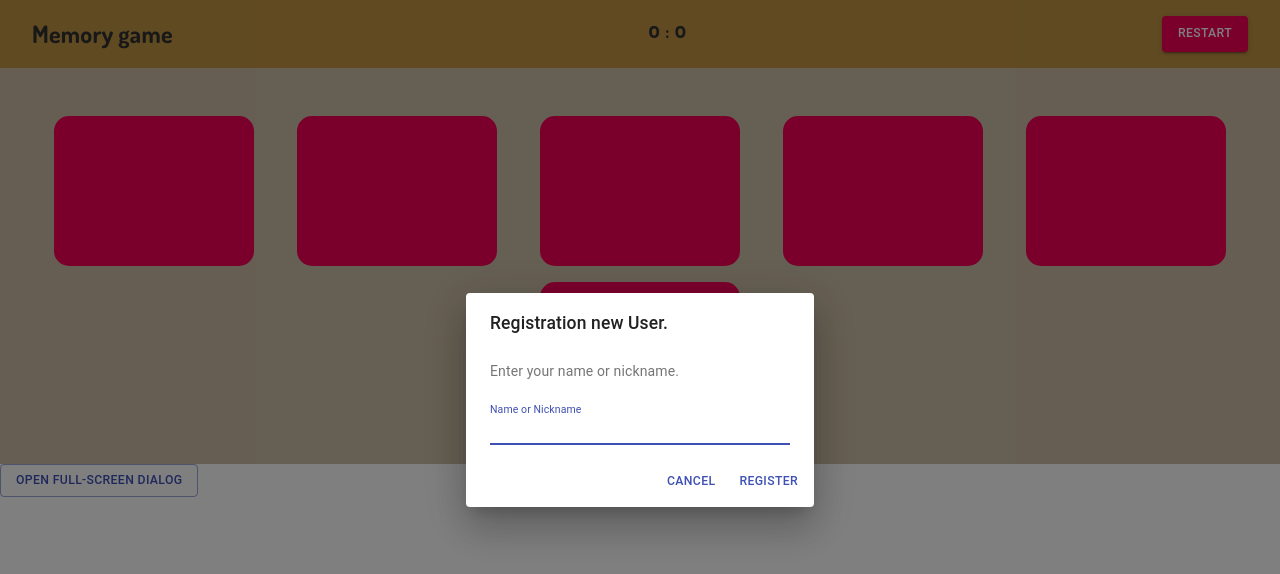
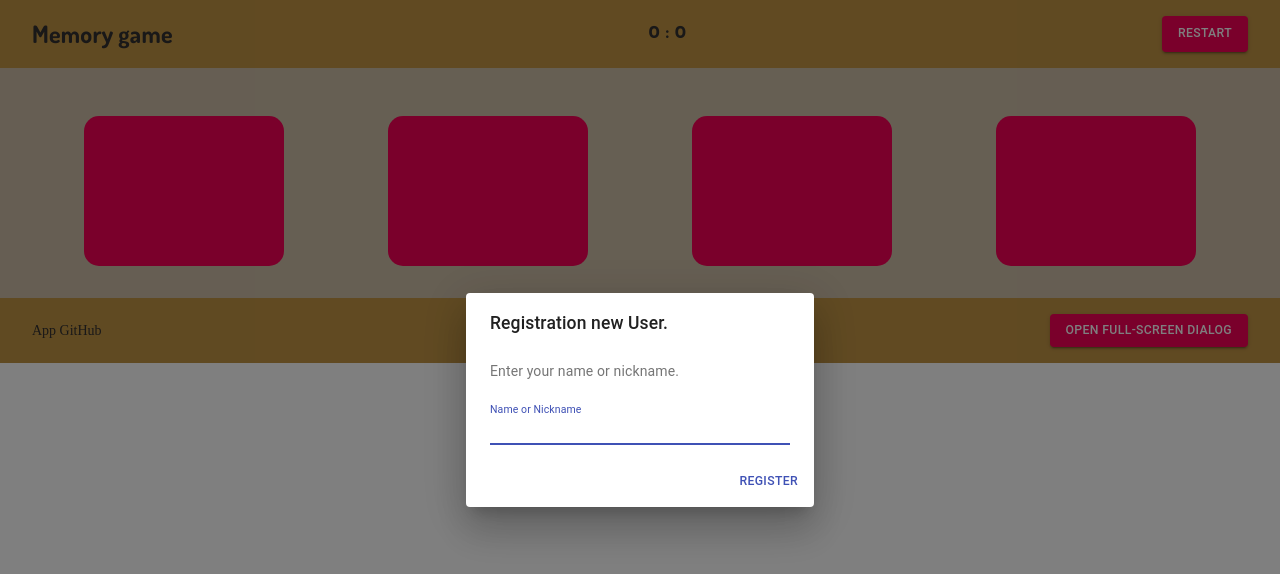
Before and after one commit to LexSava/memory-game, a React (Create React App) app in the folder my-app/: page /#/ in a window 1280 px wide. Shown: the top 574 px of the page. Built offline with nearby package versions, Linux system fonts and the light colour scheme.

Commit message:
refactor: apply prettier

```diff
--- a/my-app/src/App.tsx
+++ b/my-app/src/App.tsx
@@ -5,16 +5,6 @@ import Page from './components/Page/Page';
 import './App.scss';
 
 interface IApp {}
-
-document.addEventListener(
-  'dblclick',
-  (event: MouseEvent) => {
-    // alert('Double-click disabled!');
-    event.preventDefault();
-    event.stopPropagation();
-  },
-  true
-);
 
 const App: React.FC<IApp> = () => (
   <StylesProvider injectFirst>
--- a/my-app/src/common/cardsImg.tsx
+++ b/my-app/src/common/cardsImg.tsx
@@ -28,21 +28,23 @@ export const arrImages: Array<ICardBody> = [
     img: Mouse,
     id: uuidv4(),
   },
-  {
-    label: 'Panda',
-    img: Panda,
-    id: uuidv4(),
-  },
-  {
-    label: 'Panda',
-    img: Panda,
-    id: uuidv4(),
-  },
   // {
+  //   label: 'Panda',
+  //   img: Panda,
+  //   id: uuidv4(),
+  // },
+  // {
+  //   label: 'Panda',
+  //   img: Panda,
+  //   id: uuidv4(),
+  // },
+  // {
+  //   label: 'Penguin',
   //   img: Penguin,
   //   id: uuidv4(),
   // },
   // {
+  //   label: 'Penguin',
   //   img: Penguin,
   //   id: uuidv4(),
   // },
--- a/my-app/src/components/Header/Header.tsx
+++ b/my-app/src/components/Header/Header.tsx
@@ -1,4 +1,4 @@
-import React, { useState, useEffect } from 'react';
+import React, { useEffect } from 'react';
 import { Box, Typography, Button } from '@material-ui/core/';
 import { useStopwatch } from 'react-timer-hook';
 import Store from '../../store/Store';
--- a/my-app/src/components/History/History.tsx
+++ b/my-app/src/components/History/History.tsx
@@ -50,7 +50,7 @@ const History: React.FC<IHistory> = (props) => {
 
   return (
     <Box>
-      <Button variant="outlined" color="primary" onClick={handleClickOpen}>
+      <Button variant="contained" color="secondary" onClick={handleClickOpen}>
         Open full-screen dialog
       </Button>
       <Dialog fullScreen open={open} onClose={handleClose}>
--- a/my-app/src/components/Main/Main.tsx
+++ b/my-app/src/components/Main/Main.tsx
@@ -66,8 +66,6 @@ const Main: React.FC<IMain> = (props) => {
               props.onRunRestertGame(false);
               props.onCheckHistoryGame(false);
             }, 500);
-
-            console.log('History');
           }
           setLastChoice(null);
           setCurrentChoice(null);
--- /dev/null
+++ b/my-app/src/components/Page/Page.scss
@@ -0,0 +1,3 @@
+.header-block {
+  background-color: #c29545;
+}
--- a/my-app/src/components/Page/Page.tsx
+++ b/my-app/src/components/Page/Page.tsx
@@ -1,11 +1,12 @@
 import React, { useState, useEffect } from 'react';
-import { Box } from '@material-ui/core';
+import { Box, Link } from '@material-ui/core';
 import Header from '../Header/Header';
 import Main from '../Main/Main';
 import Registration from '../Registration/Registration';
 import Welcome from '../Welcome/Welcome';
 import History from '../History/History';
 import Store from '../../store/Store';
+import './Page.scss';
 
 interface IPage {}
 
@@ -18,10 +19,6 @@ const Page: React.FC<IPage> = (props) => {
   const [timer, seTimer] = useState<string>('pause');
   const [restertGame, setRestertGame] = useState<boolean>(false);
   const [openHistoryGame, setOpenHistoryGame] = useState<boolean>(false);
-
-  useEffect(() => {
-    console.log(openHistoryGame);
-  }, [openHistoryGame]);
 
   useEffect(() => {
     if (Store.name.length !== 0) {
@@ -68,7 +65,25 @@ const Page: React.FC<IPage> = (props) => {
         onCheckHistoryGame={checkHistoryGame}
       />
       {modalWindow}
-      {historyGame}
+      <Box
+        className="header-block "
+        pl={4}
+        pr={4}
+        pt={2}
+        pb={2}
+        display="flex"
+        justifyContent="space-between"
+        alignItems="center"
+      >
+        <Link
+          href="https://github.com/LexSava/memory-game"
+          color="inherit"
+          target="_blank"
+        >
+          App GitHub
+        </Link>
+        {historyGame}
+      </Box>
     </Box>
   );
 };
--- a/my-app/src/components/Registration/Registration.tsx
+++ b/my-app/src/components/Registration/Registration.tsx
@@ -21,7 +21,7 @@ const Registration: React.FC<IRegistration> = (props) => {
   const [inputText, setInputText] = useState<string>(Store.name);
 
   useEffect(() => {
-    if (Store.name.length === 0) setOpen(true);
+    if (Store.name.length === 0) handleClickOpen();
   }, []);
 
   const handleClickOpen = () => {
@@ -72,9 +72,6 @@ const Registration: React.FC<IRegistration> = (props) => {
           />
         </DialogContent>
         <DialogActions>
-          <Button onClick={handleClose} color="primary">
-            Cancel
-          </Button>
           <Button onClick={createUser} color="primary">
             Register
           </Button>
--- a/my-app/src/components/Welcome/Welcome.tsx
+++ b/my-app/src/components/Welcome/Welcome.tsx
@@ -24,7 +24,7 @@ const Welcome: React.FC<IWelcome> = (props) => {
   }, []);
 
   useEffect(() => {
-    if (Store.name.length != 0) setOpen(true);
+    if (Store.name.length !== 0) setOpen(true);
   }, []);
 
   const handleClose = () => {
--- a/my-app/src/store/Store.tsx
+++ b/my-app/src/store/Store.tsx
@@ -1,5 +1,4 @@
 import { makeAutoObservable, autorun, set, toJS } from 'mobx';
-// import _ from 'lodash';
 
 // eslint-disable-next-line
 export function autoSave(_this: any, name: string) {
@@ -28,12 +27,10 @@ class Store {
 
   getName(text: string) {
     this.name = text;
-    console.log(this.name);
   }
 
   getHistoty(result: number) {
     this.histoty = this.histoty.concat(result);
-    console.log(this.histoty);
   }
 }
 
```
